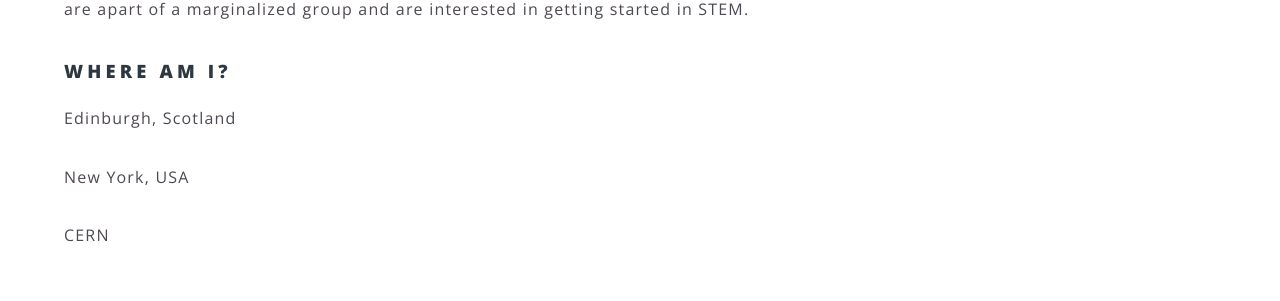
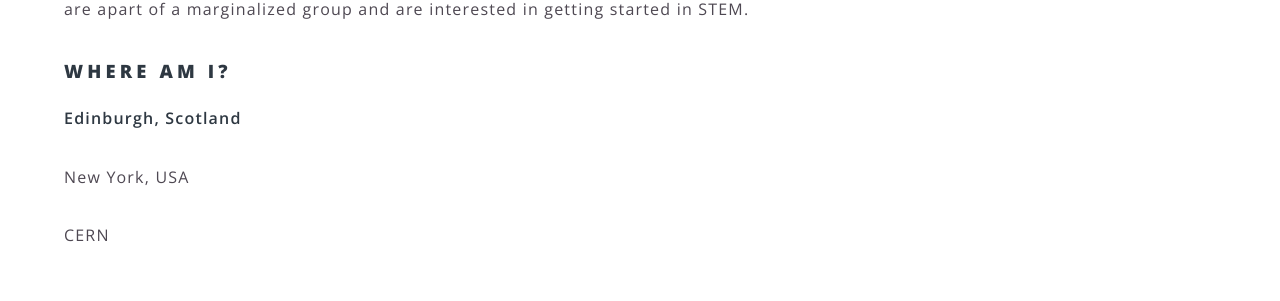
Before and after one commit to victoria-parrish/victoria-parrish.github.io, a Jekyll site: the page built from about.html, in a window 1280 px wide and 900 px high, scrolled down 542 px. Shown: the part 277-578 px from the top of the window. Built offline with Jekyll 4.4.1, drawn with Linux system fonts in a browser that asks for light colours.

```diff
--- a/about.html
+++ b/about.html
@@ -14,6 +14,6 @@ title: about
 	I am a proud member of the LGBTQ+ community and am neurodivergent. I encourage you to reach out if you are seeking advice if you are apart of a marginalized group and are interested in getting started in STEM. <p>
 
 	<h3> Where am I? </h3>
-	<p><storng>Edinburgh, Scotland</storng></p>
+	<p><strong>Edinburgh, Scotland</strong></p>
 	<p>New York, USA</p>
 	<p>CERN</p>
```
